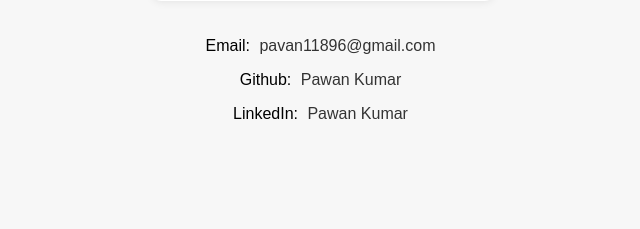
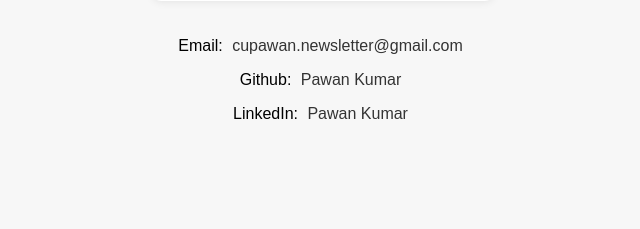
Before and after one commit to cupawan/Django_Utility_Suite, a Django app: page /dev/translate/ in a window 1280 px wide. Shown: the part 510-739 px from the top of the page, without its empty margins (317-957 px from the left). Run offline with Django 5.2, Linux system fonts and the light colour scheme.

Commit message:
Updated Email

```diff
--- a/DailyActivityLoggerApp/templates/daily_activity_form.html
+++ b/DailyActivityLoggerApp/templates/daily_activity_form.html
@@ -146,7 +146,7 @@
             </div>
         </form>
         <div class="contact-info">
-            <p>Email: <a href="mailto:pavan11896@gmail.com">pavan11896@gmail.com</a></p>
+            <p>Email: <a href="mailto:cupawan.newsletter@gmail.com">cupawan.newsletter@gmail.com</a></p>
             <p>GitHub: <a href="https://www.github.com/cupawan" target="_blank">Pawan Kumar</a></p>
             <p>LinkedIn: <a href="https://www.linkedin.com/in/cupawan" target="_blank">Pawan Kumar</a></p>
         </div>
--- a/GoogleTranslationApp/templates/index.html
+++ b/GoogleTranslationApp/templates/index.html
@@ -70,7 +70,7 @@
         </div>
 
         <div class="contact-info">
-            <p>Email: <a href="mailto:cupawan.newsletter@gmail.com">pavan11896@gmail.com</a></p>
+            <p>Email: <a href="mailto:cupawan.newsletter@gmail.com">cupawan.newsletter@gmail.com</a></p>
             <p>Github: <a href="https://www.github.com/cupawan" target="_blank">Pawan Kumar</a></p>
             <p>LinkedIn: <a href="https://www.linkedin.com/in/cupawan" target="_blank">Pawan Kumar</a></p>
         </div>
--- a/RedditPostsApp/templates/reddit_index.html
+++ b/RedditPostsApp/templates/reddit_index.html
@@ -86,7 +86,7 @@
     </form>
 
     <div class="contact-info">
-        <p>Email: <a href="mailto:cupawan.newsletter@gmail.com">pavan11896@gmail.com</a></p>
+        <p>Email: <a href="mailto:cupawan.newsletter@gmail.com">cupawan.newsletter@gmail.com</a></p>
         <p>Github: <a href="https://www.github.com/cupawan" target="_blank">Pawan Kumar</a></p>
         <p>LinkedIn: <a href="https://www.linkedin.com/in/cupawan" target="_blank">Pawan Kumar</a></p>
     </div>
--- a/YouTubeToolsApp/templates/yt_index.html
+++ b/YouTubeToolsApp/templates/yt_index.html
@@ -73,7 +73,7 @@
         <input type="submit" value="Calculate">
     </form>
     <div class="contact-info">
-        <p>Email: <a href="mailto:cupawan.newsletter@gmail.com">pavan11896@gmail.com</a></p>
+        <p>Email: <a href="mailto:cupawan.newsletter@gmail.com">cupawan.newsletter@gmail.com</a></p>
         <p>Github: <a href="https://www.github.com/cupawan" target="_blank">Pawan Kumar</a></p>
         <p>LinkedIn: <a href="https://www.linkedin.com/in/cupawan" target="_blank">Pawan Kumar</a></p>
     </div>
```
